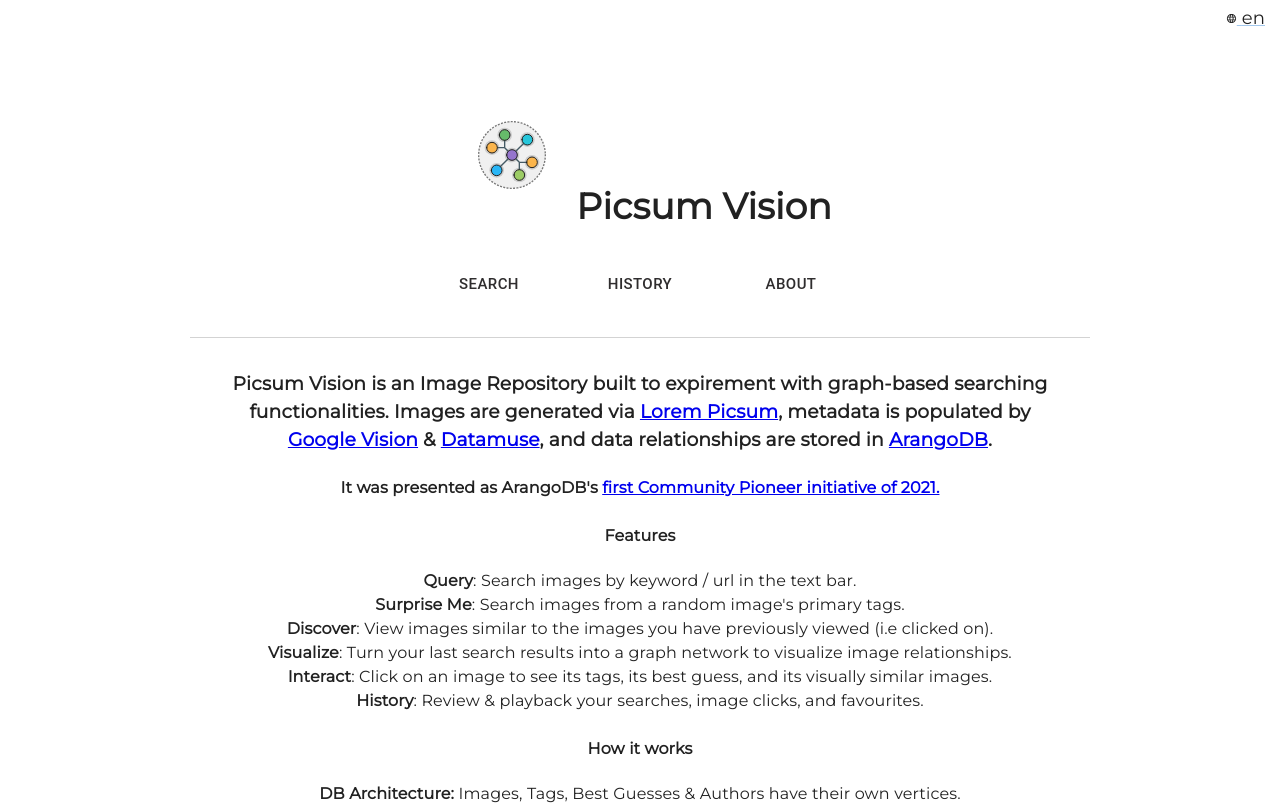
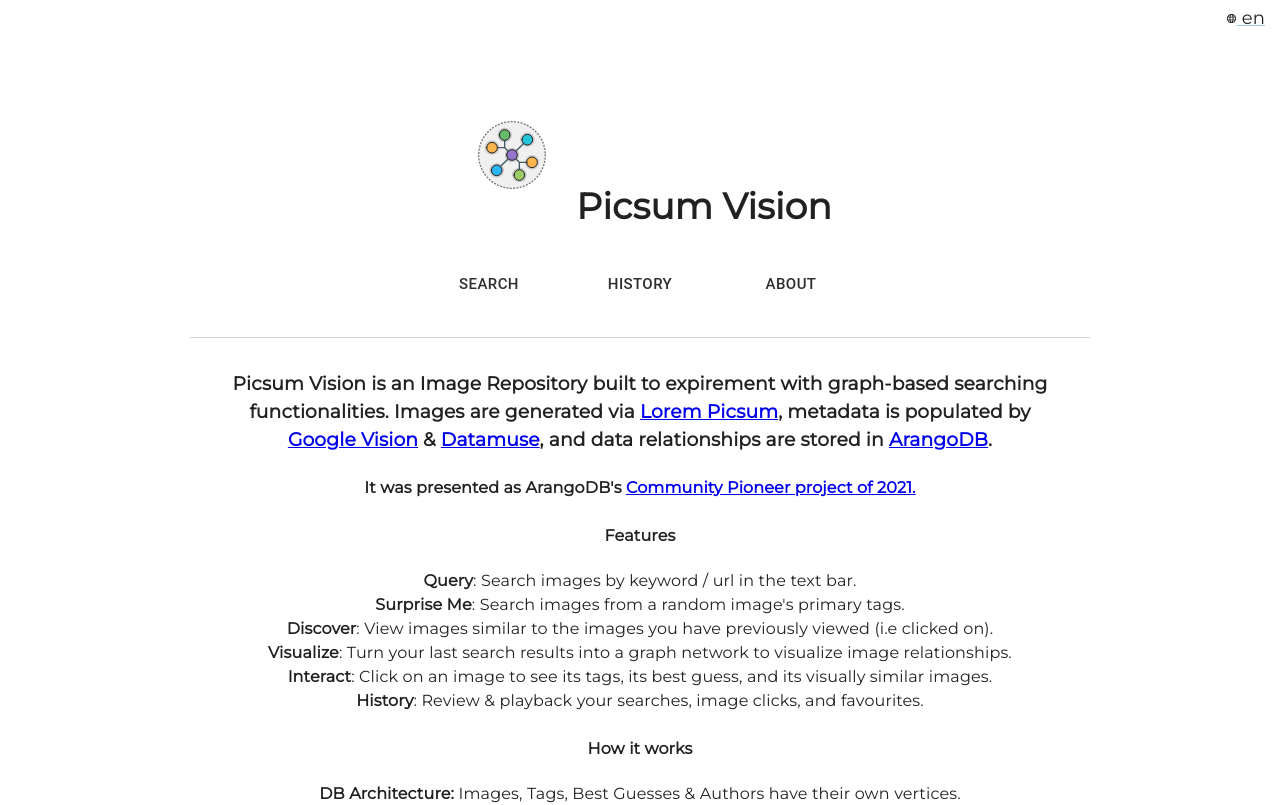
Before and after one commit to aMahanna/picsumvision, a React (Create React App) app in the folder client/: page /about in a window 1280 px wide. Shown: the top 805 px of the page. Built offline with nearby package versions, Linux system fonts and the light colour scheme.

Commit message:
Update About.tsx

```diff
--- a/client/src/pages/About.tsx
+++ b/client/src/pages/About.tsx
@@ -19,7 +19,7 @@
         <h4>
           It was presented as ArangoDB's{' '}
           <a href="https://www.youtube.com/watch?v=M4w4IuSbsRg&list=PL0tn-TSss6NXXvzRtAwyh50CGQ5MkfUyh&index=1">
-            first Community Pioneer initiative of 2021.
+            Community Pioneer project of 2021.
           </a>
         </h4>
       </Box>
```
